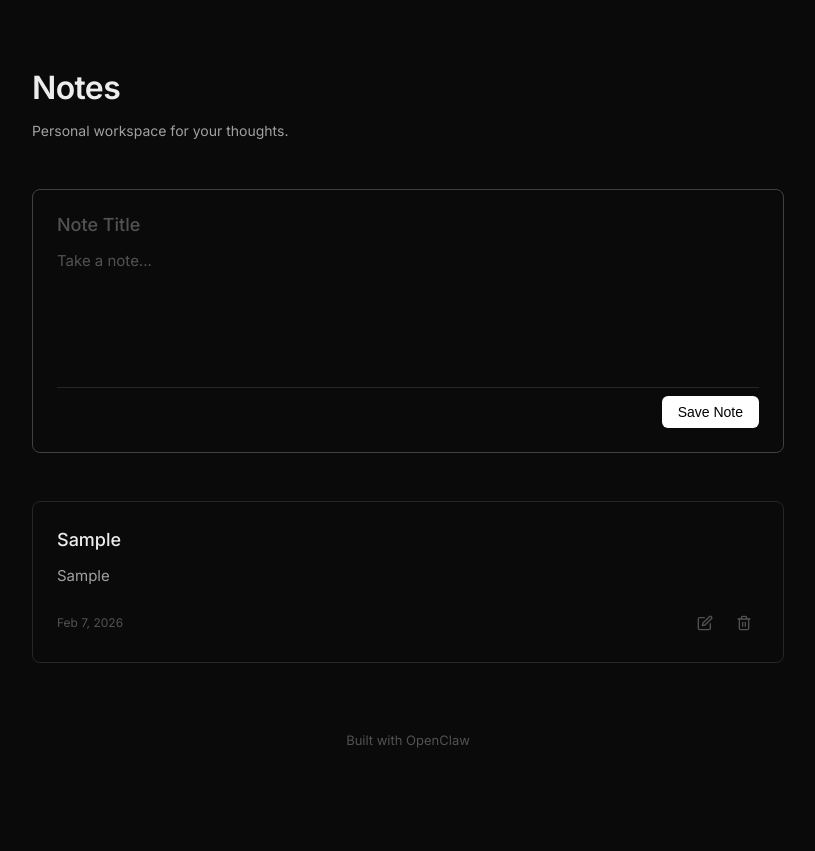
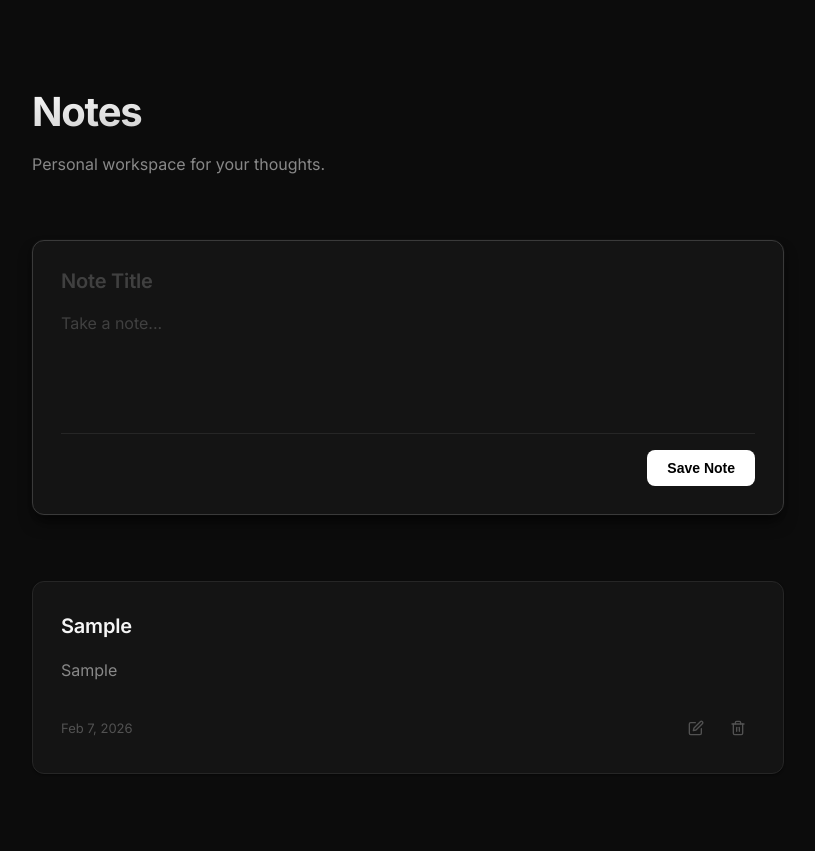
Before and after one commit to ZimCode288/premium-notes-app, a website built with Vite: page index.html in a window 1280 px wide. Both pictures are taken after typing "Sample", "Sample" into the empty fields and a click on the button "Save Note". Shown: the top 851 px of the page, without its empty margins (232-1047 px from the left). Built offline with nearby package versions, Linux system fonts and the light colour scheme.

Commit message:
Polish: Add comfortable effects, soft shadows, and entry animations

```diff
--- a/src/main.ts
+++ b/src/main.ts
@@ -19,10 +19,11 @@ function renderNotes() {
   const notes = getNotes();
   notesGrid.innerHTML = '';
 
-  notes.forEach(note => {
+  notes.forEach((note, index) => {
     const card = document.createElement('div');
     card.className = 'note-card';
     card.setAttribute('data-id', note.id);
+    card.style.animationDelay = `${index * 0.05}s`;
 
     card.innerHTML = `
       <h3>${escapeHtml(note.title || 'Untitled')}</h3>
--- a/src/style.css
+++ b/src/style.css
@@ -1,17 +1,39 @@
 @import url('https://fonts.googleapis.com/css2?family=Inter:wght@400;500;600;700&display=swap');
 
 :root {
-  --bg-color: #0a0a0a;
-  --card-bg: #0a0a0a;
-  --text-main: #ededed;
-  --text-muted: #a1a1a1;
+  /* Softer Dark Theme */
+  --bg-color: #0c0c0c;
+  --card-bg: #141414;
+  --text-main: #f5f5f5;
+  --text-muted: #888888;
   --border: #262626;
-  --accent: #fff;
+  --border-hover: #3a3a3a;
+  --accent: #ffffff;
   --accent-hover: #e5e5e5;
   --danger: #ef4444;
-  --danger-hover: #dc2626;
-  --transition: all 0.2s cubic-bezier(0.4, 0, 0.2, 1);
-  --radius: 8px;
+  --danger-soft: rgba(239, 68, 68, 0.1);
+  --danger-border: rgba(239, 68, 68, 0.2);
+
+  /* Precision Motion */
+  --ease: cubic-bezier(0.4, 0, 0.2, 1);
+  --transition: all 0.3s var(--ease);
+
+  /* Multi-layered Soft Shadows */
+  --shadow-sm: 0 1px 2px rgba(0,0,0,0.4);
+  --shadow-md:
+    0 4px 6px -1px rgba(0, 0, 0, 0.3),
+    0 2px 4px -1px rgba(0, 0, 0, 0.2);
+  --shadow-lg:
+    0 10px 15px -3px rgba(0, 0, 0, 0.5),
+    0 4px 6px -2px rgba(0, 0, 0, 0.3),
+    0 0 0 1px rgba(255, 255, 255, 0.02);
+  --shadow-premium:
+    0 20px 25px -5px rgba(0, 0, 0, 0.6),
+    0 10px 10px -5px rgba(0, 0, 0, 0.4),
+    0 0 0 1px rgba(255, 255, 255, 0.05);
+
+  --radius: 12px;
+  --radius-sm: 8px;
 }
 
 * {
@@ -24,48 +46,57 @@ body {
   font-family: 'Inter', -apple-system, BlinkMacSystemFont, 'Segoe UI', Roboto, sans-serif;
   background-color: var(--bg-color);
   color: var(--text-main);
-  line-height: 1.5;
+  line-height: 1.6;
   min-height: 100vh;
   -webkit-font-smoothing: antialiased;
+  overflow-y: scroll;
 }
 
 #app {
   max-width: 800px;
   margin: 0 auto;
-  padding: 4rem 1.5rem;
+  padding: 5rem 1.5rem;
 }
 
 header {
-  margin-bottom: 3rem;
+  margin-bottom: 4rem;
   text-align: left;
 }
 
 h1 {
-  font-size: 2rem;
-  font-weight: 600;
-  letter-spacing: -0.02em;
+  font-size: 2.5rem;
+  font-weight: 700;
+  letter-spacing: -0.03em;
   margin-bottom: 0.5rem;
+  background: linear-gradient(to bottom right, #fff, #a1a1a1);
+  -webkit-background-clip: text;
+  -webkit-text-fill-color: transparent;
 }
 
 .subtitle {
   color: var(--text-muted);
-  font-size: 0.875rem;
+  font-size: 1rem;
+  font-weight: 400;
 }
 
+/* Note Input Area */
 .note-input-container {
   background: var(--card-bg);
-  padding: 1.5rem;
+  padding: 1.75rem;
   border-radius: var(--radius);
   border: 1px solid var(--border);
-  margin-bottom: 3rem;
+  margin-bottom: 4rem;
   display: flex;
   flex-direction: column;
-  gap: 1rem;
+  gap: 1.25rem;
   transition: var(--transition);
+  box-shadow: var(--shadow-md);
 }
 
 .note-input-container:focus-within {
-  border-color: #404040;
+  border-color: var(--border-hover);
+  box-shadow: var(--shadow-lg);
+  transform: translateY(-2px);
 }
 
 input, textarea {
@@ -78,17 +109,23 @@ input, textarea {
 }
 
 input {
-  font-size: 1.125rem;
-  font-weight: 500;
+  font-size: 1.25rem;
+  font-weight: 600;
+  letter-spacing: -0.01em;
 }
 
 input::placeholder, textarea::placeholder {
+  color: #404040;
+  transition: color 0.2s var(--ease);
+}
+
+input:focus::placeholder, textarea:focus::placeholder {
   color: #525252;
 }
 
 textarea {
-  font-size: 0.9375rem;
-  min-height: 120px;
+  font-size: 1rem;
+  min-height: 100px;
   resize: none;
   color: var(--text-main);
 }
@@ -96,7 +133,7 @@ textarea {
 .controls {
   display: flex;
   justify-content: flex-end;
-  padding-top: 0.5rem;
+  padding-top: 1rem;
   border-top: 1px solid var(--border);
 }
 
@@ -104,58 +141,86 @@ button {
   background: var(--accent);
   color: #000;
   border: none;
-  padding: 0.5rem 1rem;
-  border-radius: 6px;
-  font-weight: 500;
+  padding: 0.625rem 1.25rem;
+  border-radius: var(--radius-sm);
+  font-weight: 600;
   font-size: 0.875rem;
   cursor: pointer;
   transition: var(--transition);
+  display: inline-flex;
+  align-items: center;
+  gap: 0.5rem;
 }
 
 button:hover {
   background: var(--accent-hover);
+  transform: translateY(-1px);
+  box-shadow: 0 4px 12px rgba(255, 255, 255, 0.15);
+}
+
+button:active {
+  transform: translateY(0);
 }
 
 .btn-secondary {
-  background: transparent;
+  background: rgba(255, 255, 255, 0.05);
   color: var(--text-main);
   border: 1px solid var(--border);
 }
 
 .btn-secondary:hover {
-  background: #171717;
-  border-color: #404040;
+  background: rgba(255, 255, 255, 0.1);
+  border-color: var(--border-hover);
+  box-shadow: none;
 }
 
+/* Notes Grid & Cards */
 .notes-grid {
   display: grid;
   grid-template-columns: 1fr;
-  gap: 1rem;
+  gap: 1.25rem;
+}
+
+@keyframes noteEntry {
+  from {
+    opacity: 0;
+    transform: translateY(15px) scale(0.97);
+  }
+  to {
+    opacity: 1;
+    transform: translateY(0) scale(1);
+  }
 }
 
 .note-card {
-  background: #0a0a0a;
-  padding: 1.5rem;
+  background: var(--card-bg);
+  padding: 1.75rem;
   border-radius: var(--radius);
   border: 1px solid var(--border);
   display: flex;
   flex-direction: column;
-  gap: 0.75rem;
+  gap: 1rem;
   transition: var(--transition);
+  animation: noteEntry 0.5s var(--ease) backwards;
+  box-shadow: var(--shadow-sm);
 }
 
 .note-card:hover {
-  border-color: #404040;
+  border-color: var(--border-hover);
+  transform: translateY(-3px);
+  box-shadow: var(--shadow-lg);
 }
 
 .note-card h3 {
-  font-size: 1.125rem;
-  font-weight: 500;
+  font-size: 1.25rem;
+  font-weight: 600;
+  letter-spacing: -0.01em;
 }
 
 .note-card p {
   color: var(--text-muted);
-  font-size: 0.9375rem;
+  font-size: 1rem;
+  line-height: 1.6;
   white-space: pre-wrap;
 }
 
@@ -163,8 +228,8 @@ button:hover {
   display: flex;
   justify-content: space-between;
   align-items: center;
-  margin-top: 0.5rem;
-  font-size: 0.75rem;
+  margin-top: 0.75rem;
+  font-size: 0.8125rem;
   color: #525252;
 }
 
@@ -176,8 +241,8 @@ button:hover {
 .btn-icon {
   background: transparent;
   color: #525252;
-  padding: 0.4rem;
-  border-radius: 4px;
+  padding: 0.5rem;
+  border-radius: 6px;
   display: flex;
   align-items: center;
   justify-content: center;
@@ -187,92 +252,117 @@ button:hover {
 
 .btn-icon:hover {
   color: var(--text-main);
-  background: #171717;
+  background: rgba(255, 255, 255, 0.05);
   border-color: var(--border);
 }
 
 .btn-icon.btn-delete:hover {
   color: var(--danger);
-  background: rgba(239, 68, 68, 0.1);
-  border-color: rgba(239, 68, 68, 0.2);
-}
-
-footer {
-  margin-top: 4rem;
-  text-align: center;
-  padding-bottom: 2rem;
-}
-
-footer a {
-  color: #525252;
-  text-decoration: none;
-  font-size: 0.8125rem;
-  transition: var(--transition);
-}
-
-footer a:hover {
-  color: var(--text-main);
+  background: var(--danger-soft);
+  border-color: var(--danger-border);
 }
 
 /* Modal / Edit Overlay */
+@keyframes modalBackdrop {
+  from { opacity: 0; }
+  to { opacity: 1; }
+}
+
+@keyframes modalContent {
+  from {
+    opacity: 0;
+    transform: scale(0.95) translateY(10px);
+  }
+  to {
+    opacity: 1;
+    transform: scale(1) translateY(0);
+  }
+}
+
 .modal-overlay {
   position: fixed;
   top: 0;
   left: 0;
   right: 0;
   bottom: 0;
-  background: rgba(0, 0, 0, 0.8);
-  backdrop-filter: blur(4px);
+  background: rgba(0, 0, 0, 0.75);
+  backdrop-filter: blur(8px);
   display: flex;
   align-items: center;
   justify-content: center;
   z-index: 100;
   padding: 1.5rem;
+  animation: modalBackdrop 0.3s var(--ease);
 }
 
 .modal-content {
-  background: #0a0a0a;
+  background: var(--card-bg);
   border: 1px solid var(--border);
   border-radius: var(--radius);
   width: 100%;
   max-width: 600px;
-  padding: 2rem;
+  padding: 2.5rem;
   display: flex;
   flex-direction: column;
-  gap: 1.5rem;
-  box-shadow: 0 20px 25px -5px rgba(0, 0, 0, 0.5);
-}
-
-.modal-header {
-  display: flex;
-  justify-content: space-between;
-  align-items: center;
+  gap: 2rem;
+  box-shadow: var(--shadow-premium);
+  animation: modalContent 0.4s var(--ease);
 }
 
 .modal-header h2 {
-  font-size: 1.25rem;
-  font-weight: 600;
+  font-size: 1.5rem;
+  font-weight: 700;
+  letter-spacing: -0.02em;
 }
 
 .modal-body {
   display: flex;
   flex-direction: column;
-  gap: 1rem;
+  gap: 1.25rem;
+}
+
+.modal-body textarea {
+  min-height: 180px;
 }
 
 .modal-footer {
   display: flex;
   justify-content: flex-end;
-  gap: 0.75rem;
-  padding-top: 1rem;
+  gap: 1rem;
+  padding-top: 1.5rem;
   border-top: 1px solid var(--border);
 }
 
+footer {
+  margin-top: 5rem;
+  text-align: center;
+  padding-bottom: 3rem;
+}
+
+footer a {
+  color: #404040;
+  text-decoration: none;
+  font-size: 0.875rem;
+  font-weight: 500;
+  transition: var(--transition);
+}
+
+footer a:hover {
+  color: var(--text-muted);
+}
+
 /* Custom Scrollbar */
-::-webkit-scrollbar { width: 8px; }
+::-webkit-scrollbar { width: 10px; }
 ::-webkit-scrollbar-track { background: var(--bg-color); }
 ::-webkit-scrollbar-thumb {
   background: #262626;
-  border-radius: 4px;
+  border-radius: 10px;
+  border: 2px solid var(--bg-color);
 }
-::-webkit-scrollbar-thumb:hover { background: #404040; }
+::-webkit-scrollbar-thumb:hover { background: #333333; }
+
+/* Selection */
+::selection {
+  background: rgba(255, 255, 255, 0.1);
+  color: var(--accent);
+}
```
